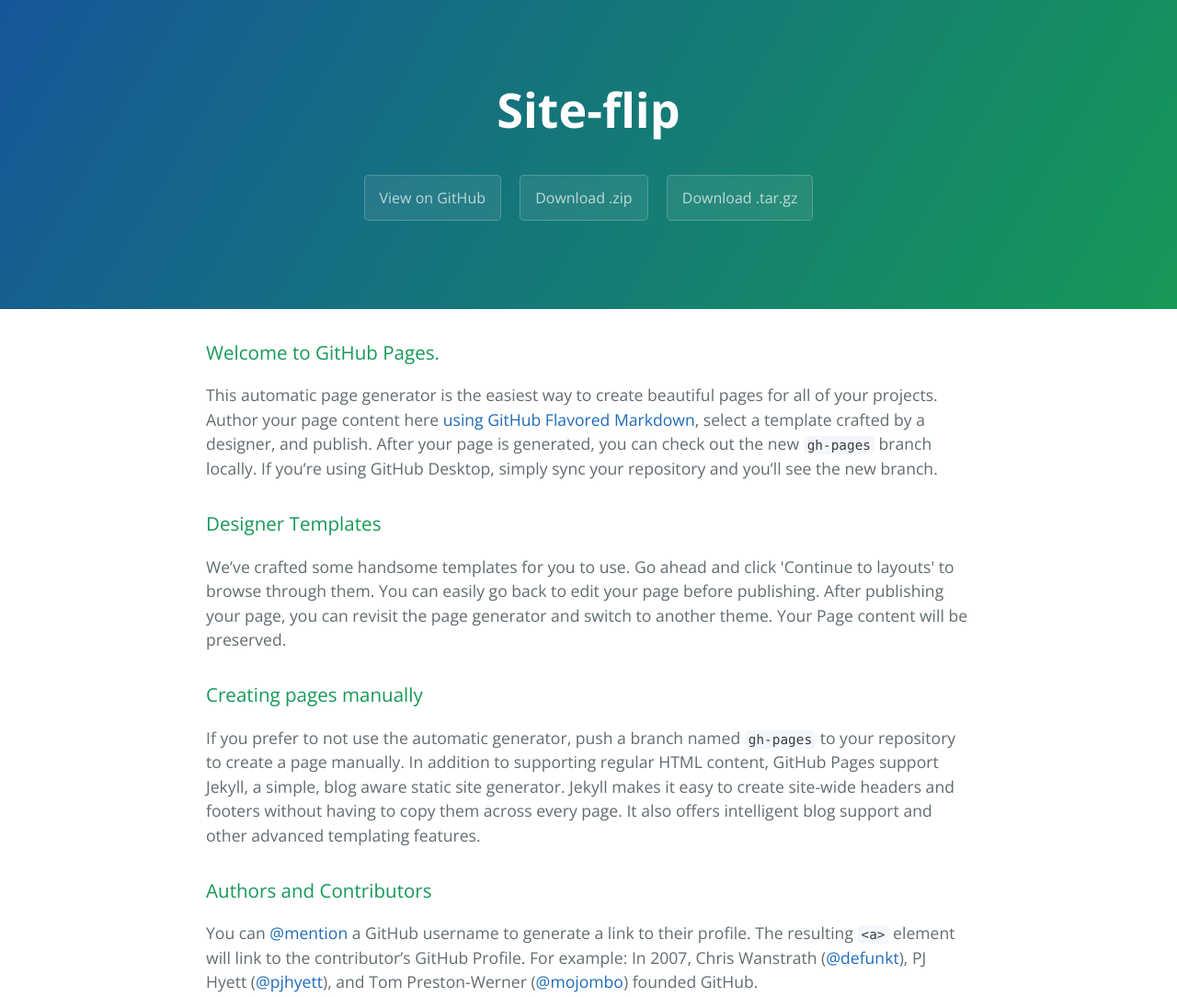
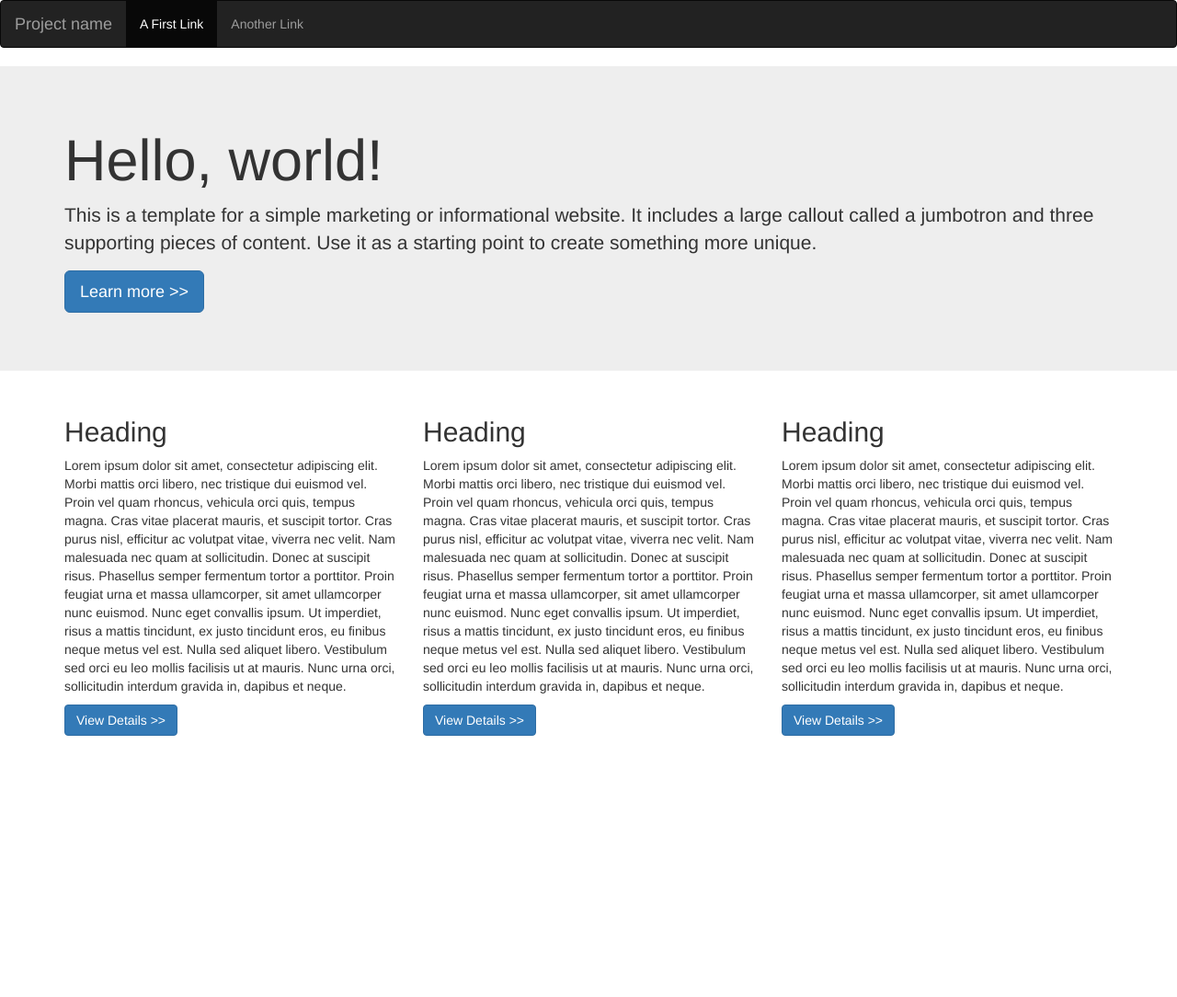
Before and after one commit to marisachao/site-flip, a plain HTML site: page index.html in a window 1280 px wide. Shown: the top 1084 px of the page at 92% size. After the commit the page ends 810 px from the top, so only its background shows below. Drawn offline with nearby package versions, Linux system fonts and the light colour scheme.

Commit message:
Update index.html

```diff
--- a/index.html
+++ b/index.html
@@ -1,57 +1,65 @@
 <!DOCTYPE html>
-<html lang="en-us">
+<html lang="en">
   <head>
-    <meta charset="UTF-8">
-    <title>Site-flip by marisachao</title>
+    <meta charset="utf-8">
+    <meta http-equiv="X-UA-Compatible" content="IE=edge">
     <meta name="viewport" content="width=device-width, initial-scale=1">
-    <link rel="stylesheet" type="text/css" href="stylesheets/normalize.css" media="screen">
-    <link href='https://fonts.googleapis.com/css?family=Open+Sans:400,700' rel='stylesheet' type='text/css'>
-    <link rel="stylesheet" type="text/css" href="stylesheets/stylesheet.css" media="screen">
-    <link rel="stylesheet" type="text/css" href="stylesheets/github-light.css" media="screen">
+
+    <!-- The above 3 meta tags *must* come first in the head; any other head content must come *after* these tags -->
+    <title>Bootstrap 101 Template</title>
+
+    <!--nav bar -->
+    <nav class="navbar navbar-inverse">
+        <a class="navbar-brand" href="#">Project name</a>
+        <ul class="nav navbar-nav">
+          <li class="active"><a href="#">A First Link<span class="sr-only">(current)</span></a></li>
+          <li><a href="#">Another Link</a></li>
+        </ul>
+    </nav>
+
+    <!-- Bootstrap -->
+    <link href="css/bootstrap.min.css" rel="stylesheet">
+
+    <!-- HTML5 shim and Respond.js for IE8 support of HTML5 elements and media queries -->
+    <!-- WARNING: Respond.js doesn't work if you view the page via file:// -->
+    <!--[if lt IE 9]>
+      <script src="https://oss.maxcdn.com/html5shiv/3.7.2/html5shiv.min.js"></script>
+      <script src="https://oss.maxcdn.com/respond/1.4.2/respond.min.js"></script>
+    <![endif]-->
   </head>
   <body>
-    <section class="page-header">
-      <h1 class="project-name">Site-flip</h1>
-      <h2 class="project-tagline"></h2>
-      <a href="https://github.com/marisachao/site-flip" class="btn">View on GitHub</a>
-      <a href="https://github.com/marisachao/site-flip/zipball/master" class="btn">Download .zip</a>
-      <a href="https://github.com/marisachao/site-flip/tarball/master" class="btn">Download .tar.gz</a>
-    </section>
+    <div class="jumbotron">
+    <div class="container">
+      <h1>Hello, world!</h1>
+      <p>This is a template for a simple marketing or informational website. It includes a large callout called a jumbotron and three supporting pieces of content.
+      Use it as a starting point to create something more unique.</p>
+      <p><a class="btn btn-primary btn-lg" href="#" role="button">Learn more >></a></p>
+    </div>
+    </div>
 
-    <section class="main-content">
-      <h3>
-<a id="welcome-to-github-pages" class="anchor" href="#welcome-to-github-pages" aria-hidden="true"><span aria-hidden="true" class="octicon octicon-link"></span></a>Welcome to GitHub Pages.</h3>
+    <div class="container">
+      <div class ="row">
+        <div class="col-md-4 col-sm-6 col-xs-12">
+          <h2>Heading</h2>
+          <p>Lorem ipsum dolor sit amet, consectetur adipiscing elit. Morbi mattis orci libero, nec tristique dui euismod vel. Proin vel quam rhoncus, vehicula orci quis, tempus magna. Cras vitae placerat mauris, et suscipit tortor. Cras purus nisl, efficitur ac volutpat vitae, viverra nec velit. Nam malesuada nec quam at sollicitudin. Donec at suscipit risus. Phasellus semper fermentum tortor a porttitor. Proin feugiat urna et massa ullamcorper, sit amet ullamcorper nunc euismod. Nunc eget convallis ipsum. Ut imperdiet, risus a mattis tincidunt, ex justo tincidunt eros, eu finibus neque metus vel est. Nulla sed aliquet libero. Vestibulum sed orci eu leo mollis facilisis ut at mauris. Nunc urna orci, sollicitudin interdum gravida in, dapibus et neque.</p>
+          <p><a class="btn btn-primary" href="#" role="button">View Details >></a></p>
+        </div>
+        <div class="col-md-4 col-sm-6 col-xs-12">
+          <h2>Heading</h2>
+          <p>Lorem ipsum dolor sit amet, consectetur adipiscing elit. Morbi mattis orci libero, nec tristique dui euismod vel. Proin vel quam rhoncus, vehicula orci quis, tempus magna. Cras vitae placerat mauris, et suscipit tortor. Cras purus nisl, efficitur ac volutpat vitae, viverra nec velit. Nam malesuada nec quam at sollicitudin. Donec at suscipit risus. Phasellus semper fermentum tortor a porttitor. Proin feugiat urna et massa ullamcorper, sit amet ullamcorper nunc euismod. Nunc eget convallis ipsum. Ut imperdiet, risus a mattis tincidunt, ex justo tincidunt eros, eu finibus neque metus vel est. Nulla sed aliquet libero. Vestibulum sed orci eu leo mollis facilisis ut at mauris. Nunc urna orci, sollicitudin interdum gravida in, dapibus et neque.</p>
+          <p><a class="btn btn-primary" href="#" role="button">View Details >></a></p>
+        </div>
+        <div class="col-md-4 col-sm-6 col-xs-12">
+          <h2>Heading</h2>
+          <p>Lorem ipsum dolor sit amet, consectetur adipiscing elit. Morbi mattis orci libero, nec tristique dui euismod vel. Proin vel quam rhoncus, vehicula orci quis, tempus magna. Cras vitae placerat mauris, et suscipit tortor. Cras purus nisl, efficitur ac volutpat vitae, viverra nec velit. Nam malesuada nec quam at sollicitudin. Donec at suscipit risus. Phasellus semper fermentum tortor a porttitor. Proin feugiat urna et massa ullamcorper, sit amet ullamcorper nunc euismod. Nunc eget convallis ipsum. Ut imperdiet, risus a mattis tincidunt, ex justo tincidunt eros, eu finibus neque metus vel est. Nulla sed aliquet libero. Vestibulum sed orci eu leo mollis facilisis ut at mauris. Nunc urna orci, sollicitudin interdum gravida in, dapibus et neque.</p>
+          <p><a class="btn btn-primary" href="#" role="button">View Details >></a></p>
+        </div>
+      </div>
+    </div>
 
-<p>This automatic page generator is the easiest way to create beautiful pages for all of your projects. Author your page content here <a href="https://guides.github.com/features/mastering-markdown/">using GitHub Flavored Markdown</a>, select a template crafted by a designer, and publish. After your page is generated, you can check out the new <code>gh-pages</code> branch locally. If you’re using GitHub Desktop, simply sync your repository and you’ll see the new branch.</p>
-
-<h3>
-<a id="designer-templates" class="anchor" href="#designer-templates" aria-hidden="true"><span aria-hidden="true" class="octicon octicon-link"></span></a>Designer Templates</h3>
-
-<p>We’ve crafted some handsome templates for you to use. Go ahead and click 'Continue to layouts' to browse through them. You can easily go back to edit your page before publishing. After publishing your page, you can revisit the page generator and switch to another theme. Your Page content will be preserved.</p>
-
-<h3>
-<a id="creating-pages-manually" class="anchor" href="#creating-pages-manually" aria-hidden="true"><span aria-hidden="true" class="octicon octicon-link"></span></a>Creating pages manually</h3>
-
-<p>If you prefer to not use the automatic generator, push a branch named <code>gh-pages</code> to your repository to create a page manually. In addition to supporting regular HTML content, GitHub Pages support Jekyll, a simple, blog aware static site generator. Jekyll makes it easy to create site-wide headers and footers without having to copy them across every page. It also offers intelligent blog support and other advanced templating features.</p>
-
-<h3>
-<a id="authors-and-contributors" class="anchor" href="#authors-and-contributors" aria-hidden="true"><span aria-hidden="true" class="octicon octicon-link"></span></a>Authors and Contributors</h3>
-
-<p>You can <a href="https://help.github.com/articles/basic-writing-and-formatting-syntax/#mentioning-users-and-teams" class="user-mention">@mention</a> a GitHub username to generate a link to their profile. The resulting <code>&lt;a&gt;</code> element will link to the contributor’s GitHub Profile. For example: In 2007, Chris Wanstrath (<a href="https://github.com/defunkt" class="user-mention">@defunkt</a>), PJ Hyett (<a href="https://github.com/pjhyett" class="user-mention">@pjhyett</a>), and Tom Preston-Werner (<a href="https://github.com/mojombo" class="user-mention">@mojombo</a>) founded GitHub.</p>
-
-<h3>
-<a id="support-or-contact" class="anchor" href="#support-or-contact" aria-hidden="true"><span aria-hidden="true" class="octicon octicon-link"></span></a>Support or Contact</h3>
-
-<p>Having trouble with Pages? Check out our <a href="https://help.github.com/pages">documentation</a> or <a href="https://github.com/contact">contact support</a> and we’ll help you sort it out.</p>
-
-      <footer class="site-footer">
-        <span class="site-footer-owner"><a href="https://github.com/marisachao/site-flip">Site-flip</a> is maintained by <a href="https://github.com/marisachao">marisachao</a>.</span>
-
-        <span class="site-footer-credits">This page was generated by <a href="https://pages.github.com">GitHub Pages</a> using the <a href="https://github.com/jasonlong/cayman-theme">Cayman theme</a> by <a href="https://twitter.com/jasonlong">Jason Long</a>.</span>
-      </footer>
-
-    </section>
-
-
+    <!-- jQuery (necessary for Bootstrap's JavaScript plugins) -->
+    <script src="https://ajax.googleapis.com/ajax/libs/jquery/1.11.3/jquery.min.js"></script>
+    <!-- Include all compiled plugins (below), or include individual files as needed -->
+    <script src="js/bootstrap.min.js"></script>
   </body>
 </html>
```
